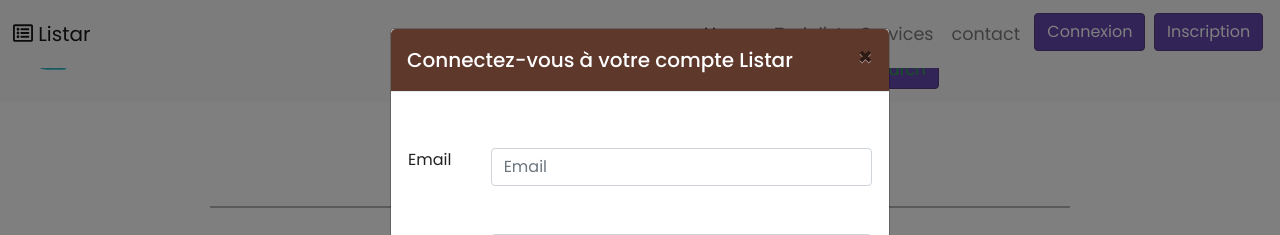
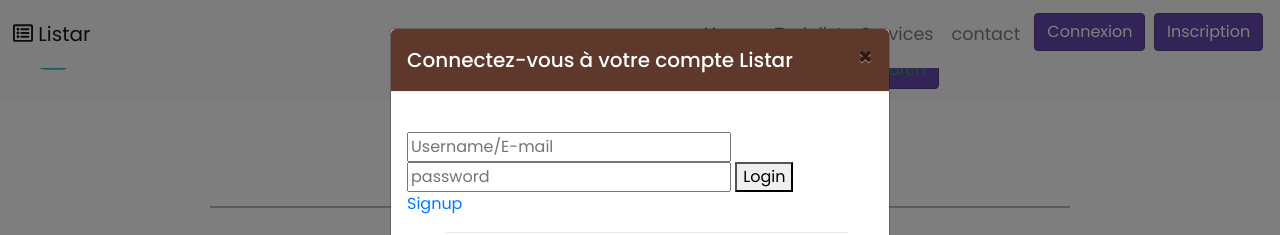
Before and after one commit to projets-dta/back, a PHP site: page /todo/about.php in a window 1280 px wide, after a click on "Connexion". Shown: the top 235 px of the page. Run offline with PHP 8.4, Linux system fonts and the light colour scheme; some libraries are stand-ins or nearby versions.

Commit message:
modification des modals de connexion 2

```diff
--- a/includes/header.php
+++ b/includes/header.php
@@ -100,7 +100,24 @@
       </div>
 
     <div class="modal-body"><br>
-        <form>
+    	<?php
+
+       if (isset($_SESSION['userId'])) {
+       	echo '<form action="includes/logout.inc.php" method="post">
+          <button type="submit" name="logout-submit">Logout</button>
+           </form>';
+       }
+       else {
+       	echo '<form action="includes/login.inc.php" method="post">
+        <input type="text" name="mailuid" placeholder="Username/E-mail">
+        <input type="password" name="pwd" placeholder="password">
+        <button type="submit" name="log-submit">Login</button>
+        </form>
+        <a href="signup.php">Signup</a>';
+       }
+
+        ?>
+        <!-- <form>
             <div class="form-group row">
                 <label for="inputEmail3" class="col-sm-2 col-form-label">Email</label>
                 <div class="col-sm-10">
@@ -120,7 +137,7 @@
                     <button type="submit" class="btn btn-primary"><a id="connected" href="todolist">Connexion</a></button>
                 </div>
             </div></a>
-        </form>
+        </form> -->
     </div>
         <div class="container">
             <div class="row ml-auto">
```
